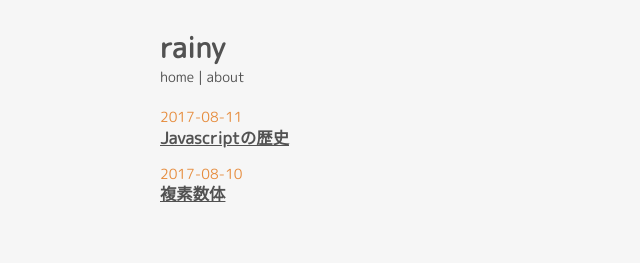
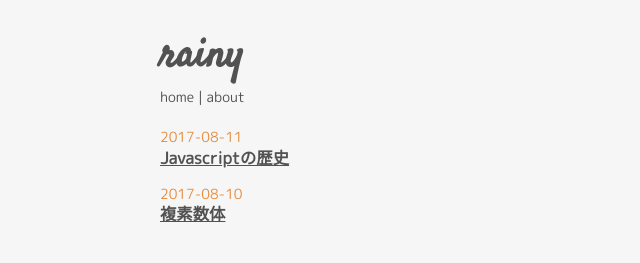
Before and after one commit to maiyama18/rainy, a Gatsby site: page / in a window 1280 px wide. Shown: the whole page, without its empty margins (0-640 px from the left). Built offline with nearby package versions, Linux system fonts and the light colour scheme; Gatsby itself is replaced by a stand-in of ours.

Commit message:
change title font

```diff
--- a/gatsby-config.js
+++ b/gatsby-config.js
@@ -82,6 +82,7 @@ module.exports = {
         fonts: [
           'M PLUS Rounded 1c\:light',
           'Source Code Pro\:light',
+          'Satisfy'
         ]
       }
     }
--- a/src/components/header.js
+++ b/src/components/header.js
@@ -18,7 +18,7 @@ const Header = ({ siteTitle }) => (
       <h1 style={{ margin: 0 }}>
         <Link
           to="/"
-          style={linkStyle}
+          style={{...linkStyle, fontSize: '3rem', fontFamily: 'Satisfy'}}
         >
           {siteTitle}
         </Link>
```
